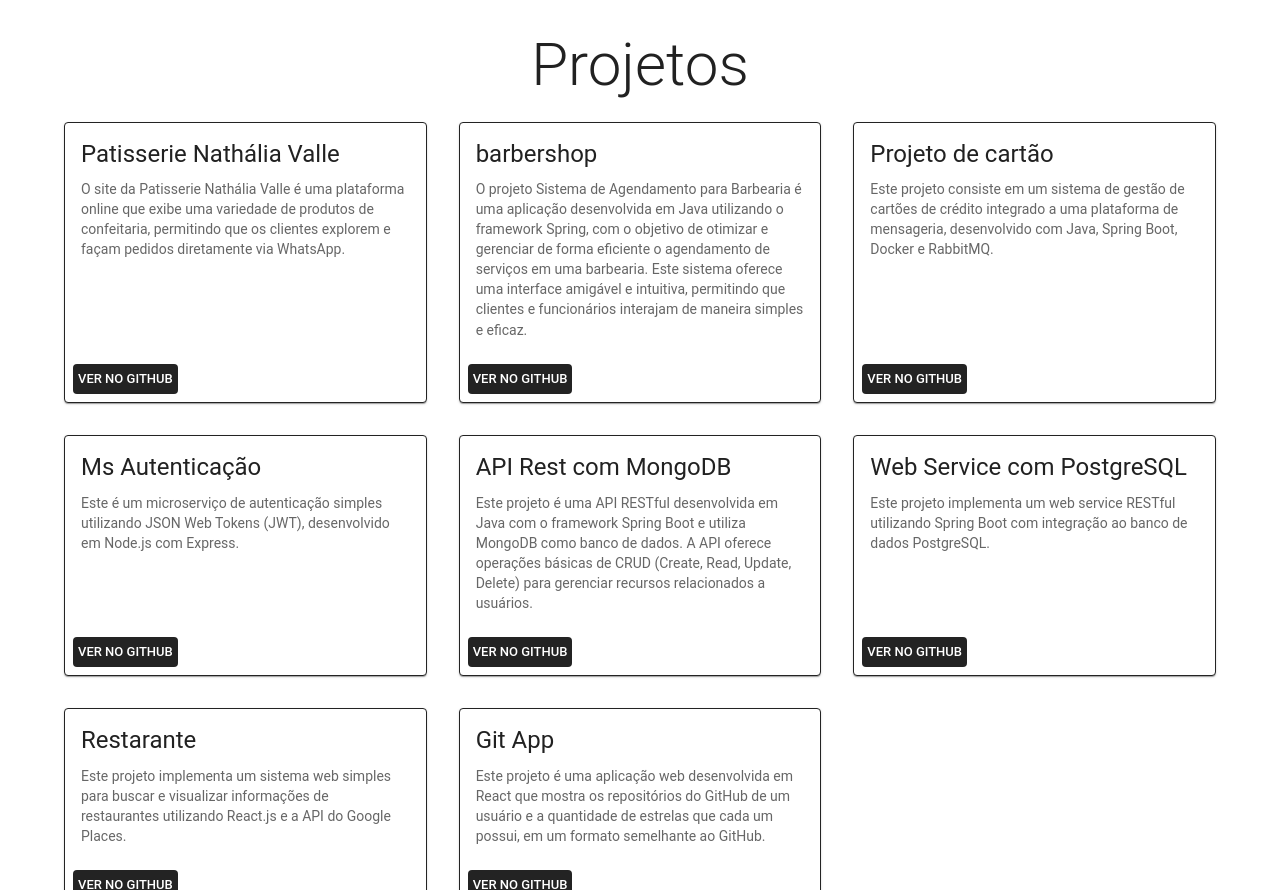
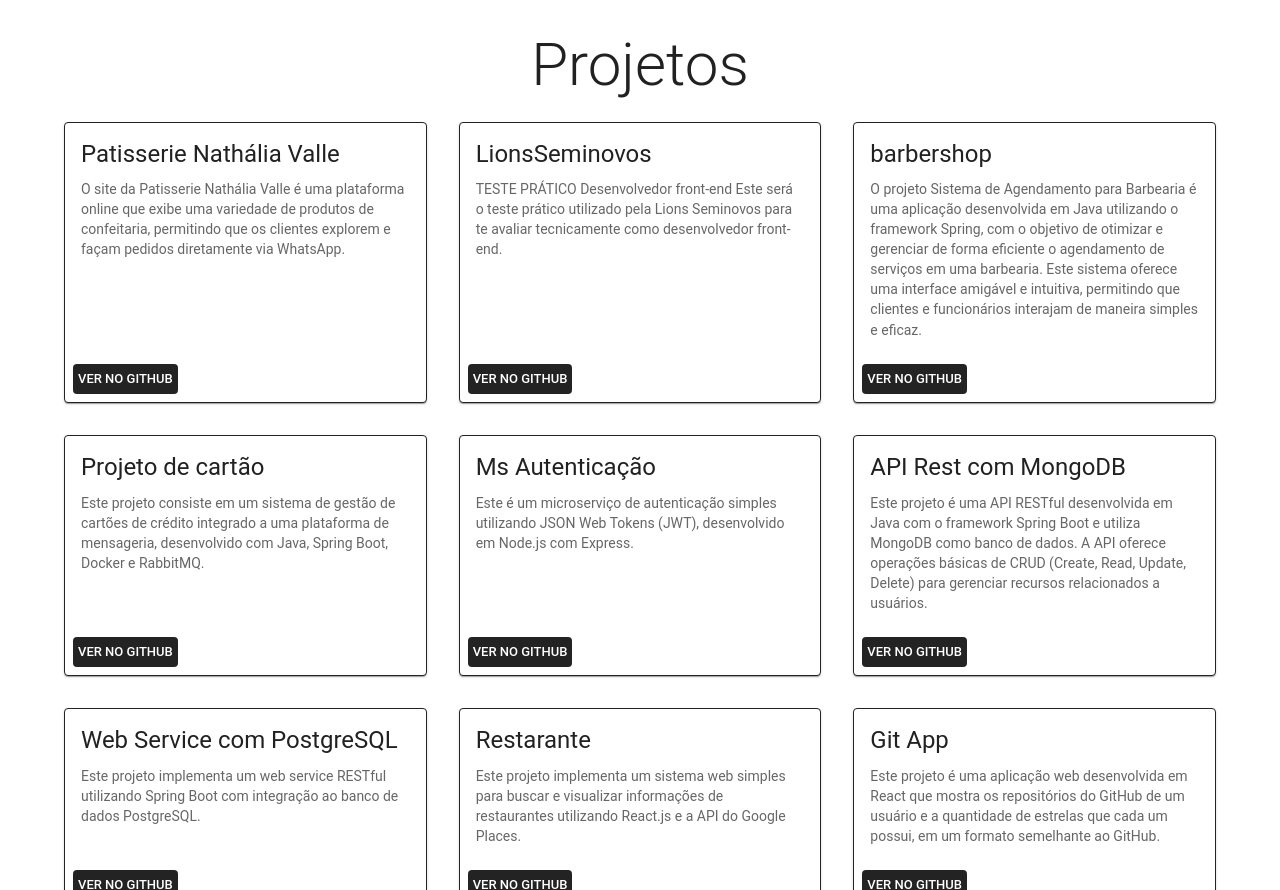
Before and after one commit to britolmbs/my-portifolio, a React (Vite) app: page / in a window 1280 px wide. Shown: the part 1180-2070 px from the top of the page. Built offline with nearby package versions, Linux system fonts and the light colour scheme.

Commit message:
Adicionando projeto

```diff
--- a/src/pages/Home/sections/Projects/Projects.tsx
+++ b/src/pages/Home/sections/Projects/Projects.tsx
@@ -7,6 +7,11 @@ const Projects = () => {
             name: "Patisserie Nathália Valle",
             description: "O site da Patisserie Nathália Valle é uma plataforma online que exibe uma variedade de produtos de confeitaria, permitindo que os clientes explorem e façam pedidos diretamente via WhatsApp.",
             url: "https://github.com/britolmbs/patisserie",
+        },
+        {
+            name: "LionsSeminovos",
+            description: "TESTE PRÁTICO Desenvolvedor front-end Este será o teste prático utilizado pela Lions Seminovos para te avaliar tecnicamente como desenvolvedor front-end.",
+            url: "https://github.com/britolmbs/LionsSeminovos",
         },
 
         {
```
